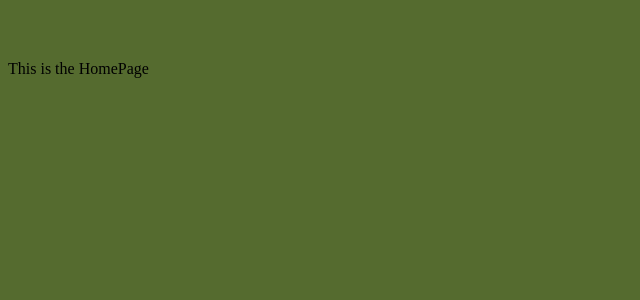
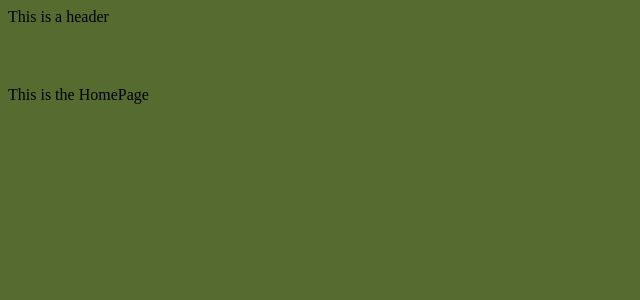
Before and after one commit to Victor-Jedamanov/recipe-finder, a React app: page / in a window 1280 px wide. Shown: the top 300 px of the page, without its empty margins (0-640 px from the left). Built offline with nearby package versions, Linux system fonts and the light colour scheme; the HTML template or start-up script is replaced by a standard one.

Commit message:
Added basic header

```diff
--- /dev/null
+++ b/src/components/Header.tsx
@@ -0,0 +1,13 @@
+import './Header.css';
+
+function Header() {
+  return (
+    <>
+      <div>
+        This is a header
+      </div>
+    </>
+  );
+}
+
+export default Header;
--- a/src/pages/HomePage.tsx
+++ b/src/pages/HomePage.tsx
@@ -1,9 +1,12 @@
+import Header from '../components/Header';
 import './HomePage.css';
 
 function HomePage() {
   return (
     <>
       <title>Recipe Finder</title>
+
+      <Header />
 
       <div className="home-page" >
         This is the HomePage
```
Also changed, not shown: src/components/Header.css (added).
